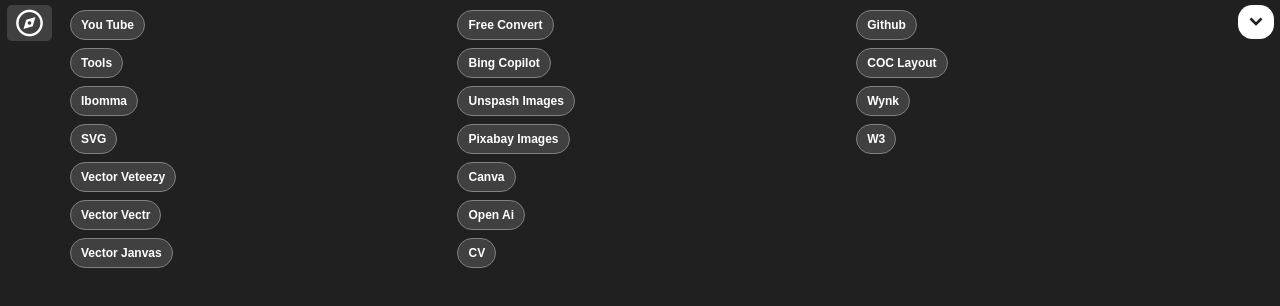
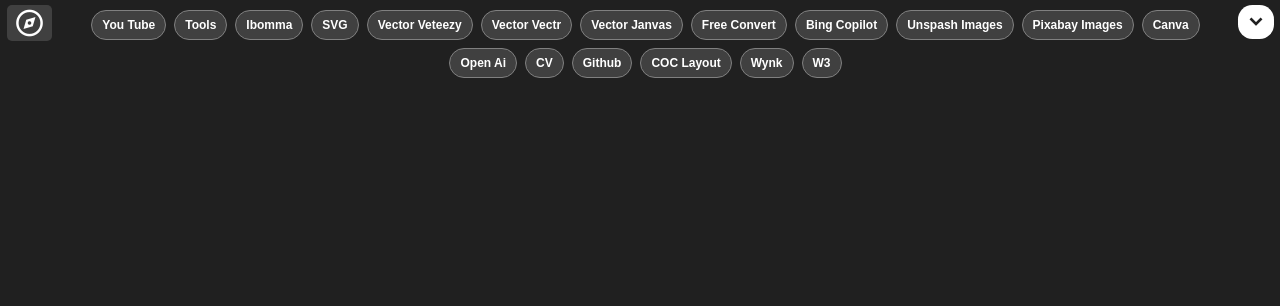
Before and after one commit to world-wide-website/index, a plain HTML site: page index.html in a window 1280 px wide. Both pictures are taken after a click on the element "Expand_more". Drawn offline with nearby package versions, Linux system fonts and the light colour scheme.

Commit message:
Update links.css

```diff
--- a/links.css
+++ b/links.css
@@ -13,7 +13,7 @@ body{
 .linkbox{
  display:grid;
  grid-template-columns: 3.5rem auto 45px;
-	align-items:start;
+ align-items:start;
  margin-top: 5px;
  height:3.5rem;
  width:100vw;
@@ -92,13 +92,12 @@ body{
 
 .expanded{
  display: flex;
- flex-direction: column;
- height: 300px;
  flex-wrap: wrap;
- /* width: 84vw; */
  border-left: 2px solid transparent;
  border-right: 2px solid transparent;
  padding: 5px;
- justify-content: flex-start;
- align-items: flex-start;
+ justify-content: center;
+ align-items: center;
+ height: auto;
+ overflow-y: scroll ;
 }
```
